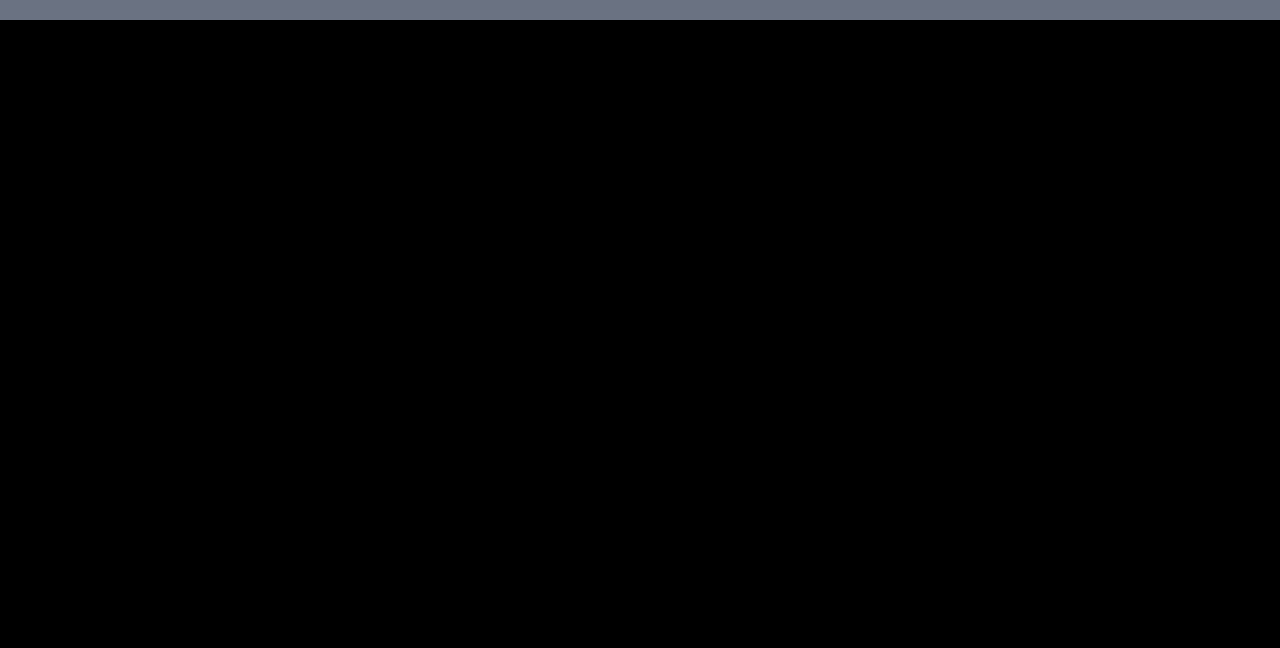
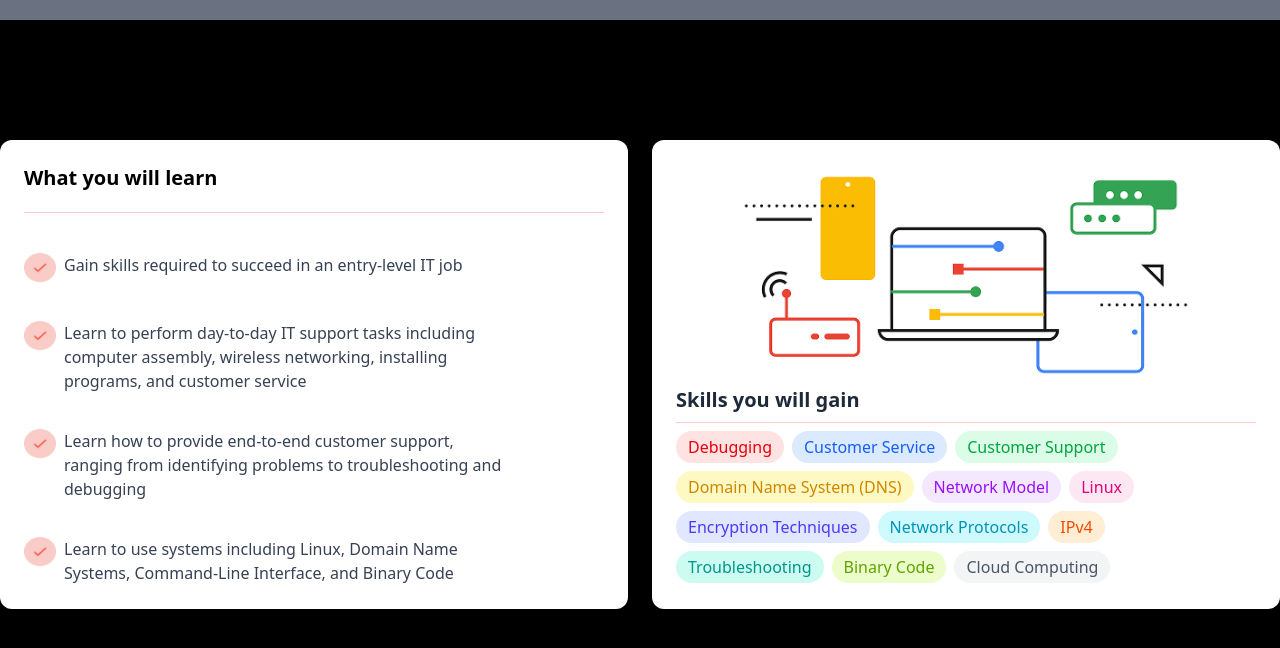
Before and after one commit to hasan9878/tailwind-project-1, a website built with Vite: page index.html in a window 1280 px wide. Shown: the part 946-1594 px from the top of the page. Before the commit the page ends 966 px from the top, so only its background shows below. Built offline with nearby package versions, Linux system fonts and the light colour scheme; files whose address does not match are found by name.

Commit message:
card section no.1

```diff
--- a/index.html
+++ b/index.html
@@ -144,6 +144,51 @@
 
 
 
+<!--card section no.1-->
+<div class="max-w-7xl mx-auto grid gap-6 sm:grid-cols-1 md:grid-cols-2 lg:grid-cols-2 xl:grid-cols-2 bg-[#FAFAFA] dark:bg-black ">
+  <!-- Card 1 -->
+  <div class="bg-[#FFFFFF] p-6 rounded-xl shadow-md hover:shadow-lg transition mt-30 mb-30">
+    <h2 class="text-xl font-semibold text-[#000000] mb-5">What you will learn</h2><hr class="mb-10 text-[#F9CCC7]">
+    <ul class="space-y-3 text-gray-700 text-sm md:text-base">
+      <li class="flex items-start gap-2">
+        <span class=""><img src="images/Checkmark (1).png" alt="" class="w-8 h-8"></span>
+        Gain skills required to succeed in an entry-level IT job
+      </li><br>
+      <li class="flex items-start gap-2">
+        <span class=""><img src="images/Checkmark (1).png" alt="" class="w-8 h-8"></span>
+        Learn to perform day-to-day IT support tasks including <br>computer assembly, wireless networking, installing<br> programs, and customer service
+      </li><br>
+      <li class="flex items-start gap-2">
+        <span><img src="images/Checkmark (1).png" alt="" class="w-8 h-8"></span>
+        Learn how to provide end-to-end customer support,<br> ranging from identifying problems to troubleshooting and<br> debugging
+      </li><br>
+      <li class="flex items-start gap-2">
+        <span><img src="images/Checkmark (1).png" alt="" class="w-8 h-8"></span>
+        Learn to use systems including Linux, Domain Name<br> Systems, Command-Line Interface, and Binary Code
+      </li>
+    </ul>
+  </div>
+
+  <!-- Card 2 -->
+  <div class="bg-[#FFFFFF] p-6 rounded-xl shadow-md hover:shadow-lg transition mt-30 mb-30">
+    <img src="images/IT_social 1 (1).png" alt="" class="">
+    <h2 class="text-xl font-semibold mb-2 text-gray-800">Skills you will gain</h2><hr class="text-[#F9CCC7] mb-2">
+    <div class="flex flex-wrap gap-2 text-sm md:text-base">
+      <span class="bg-red-100 text-red-600 px-3 py-1 rounded-full">Debugging</span>
+      <span class="bg-blue-100 text-blue-600 px-3 py-1 rounded-full">Customer Service</span>
+      <span class="bg-green-100 text-green-600 px-3 py-1 rounded-full">Customer Support</span>
+      <span class="bg-yellow-100 text-yellow-600 px-3 py-1 rounded-full">Domain Name System (DNS)</span>
+      <span class="bg-purple-100 text-purple-600 px-3 py-1 rounded-full">Network Model</span>
+      <span class="bg-pink-100 text-pink-600 px-3 py-1 rounded-full">Linux</span>
+      <span class="bg-indigo-100 text-indigo-600 px-3 py-1 rounded-full">Encryption Techniques</span>
+      <span class="bg-cyan-100 text-cyan-600 px-3 py-1 rounded-full">Network Protocols</span>
+      <span class="bg-orange-100 text-orange-600 px-3 py-1 rounded-full">IPv4</span>
+      <span class="bg-teal-100 text-teal-600 px-3 py-1 rounded-full">Troubleshooting</span>
+      <span class="bg-lime-100 text-lime-600 px-3 py-1 rounded-full">Binary Code</span>
+      <span class="bg-gray-100 text-gray-600 px-3 py-1 rounded-full">Cloud Computing</span>
+    </div>
+  </div>
+
 
 
 
```
